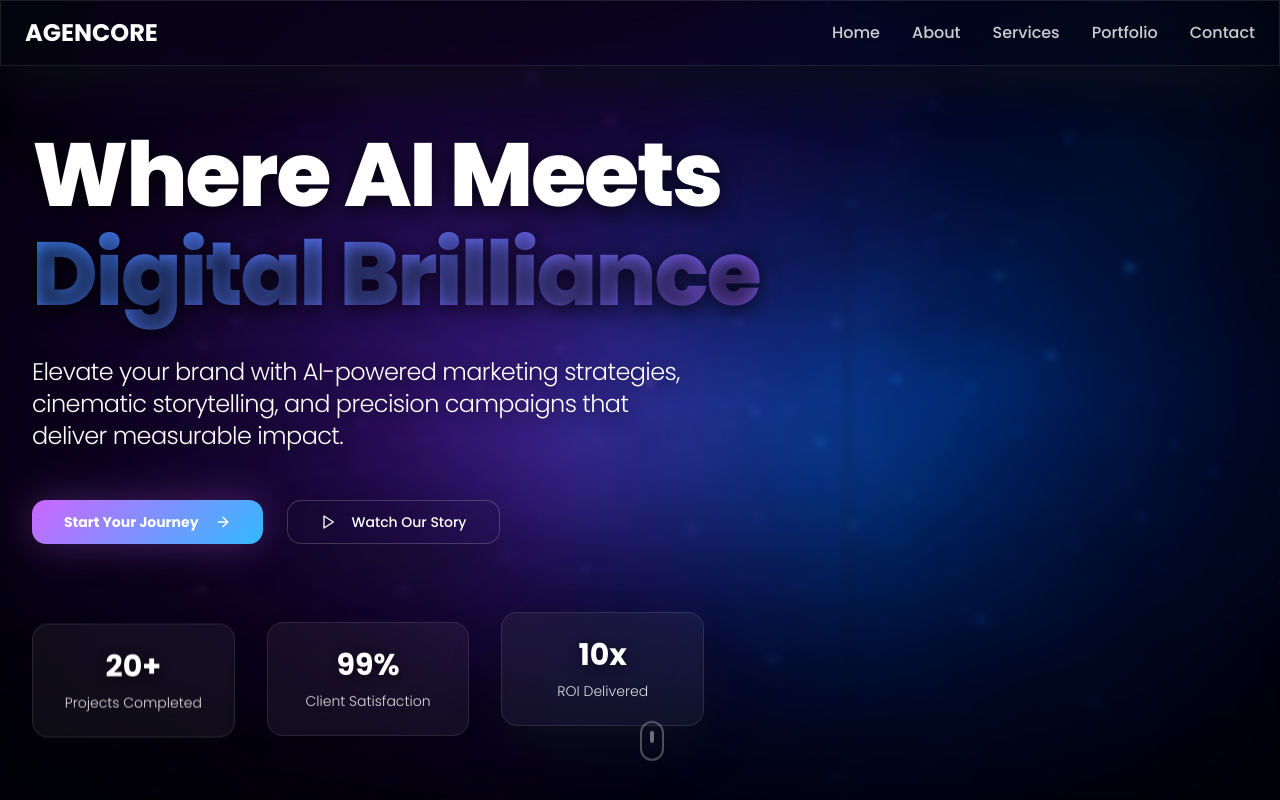
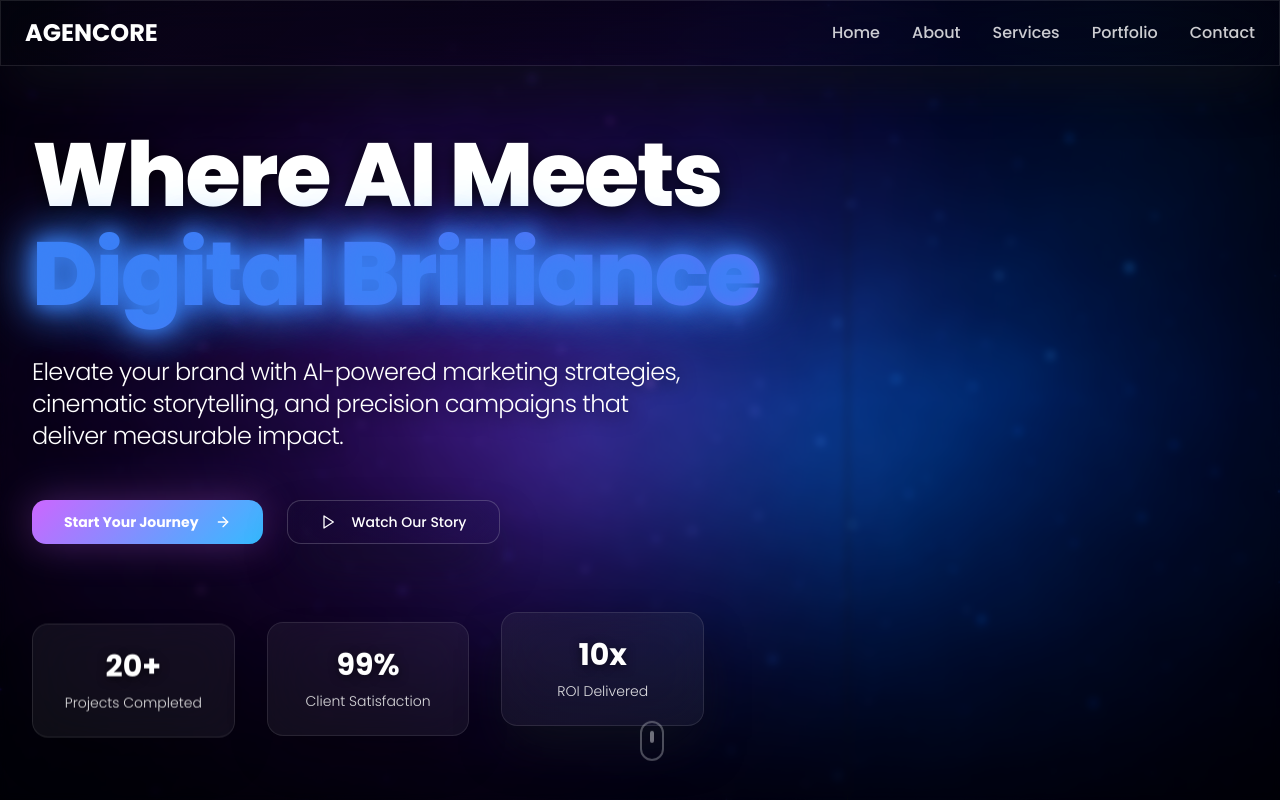
Before and after one commit to Dineshit541/digital-marketing, a React (Vite) app: page / in a window 1280 px wide. Shown: the top 800 px of the page. Built offline with nearby package versions, Linux system fonts and the light colour scheme.

Commit message:
Add glowing blue text

```diff
--- a/src/components/HeroSection.tsx
+++ b/src/components/HeroSection.tsx
@@ -29,7 +29,7 @@ const HeroSection = memo(() => {
               <h1 className="hero-title mb-8">
                 Where AI Meets
                 <br />
-                <span className="hero-gradient-text">
+                <span className="hero-gradient-text text-glow-blue">
                   Digital Brilliance
                 </span>
               </h1>
--- a/src/index.css
+++ b/src/index.css
@@ -196,6 +196,10 @@
     font-weight: 800;
   }
 
+  .text-glow-blue {
+    text-shadow: 0 0 20px #3B82F6, 0 0 40px #3B82F6, 0 0 60px #3B82F6;
+  }
+
   .stats-number {
     @apply font-bold;
     color: #FFFFFF;
```
